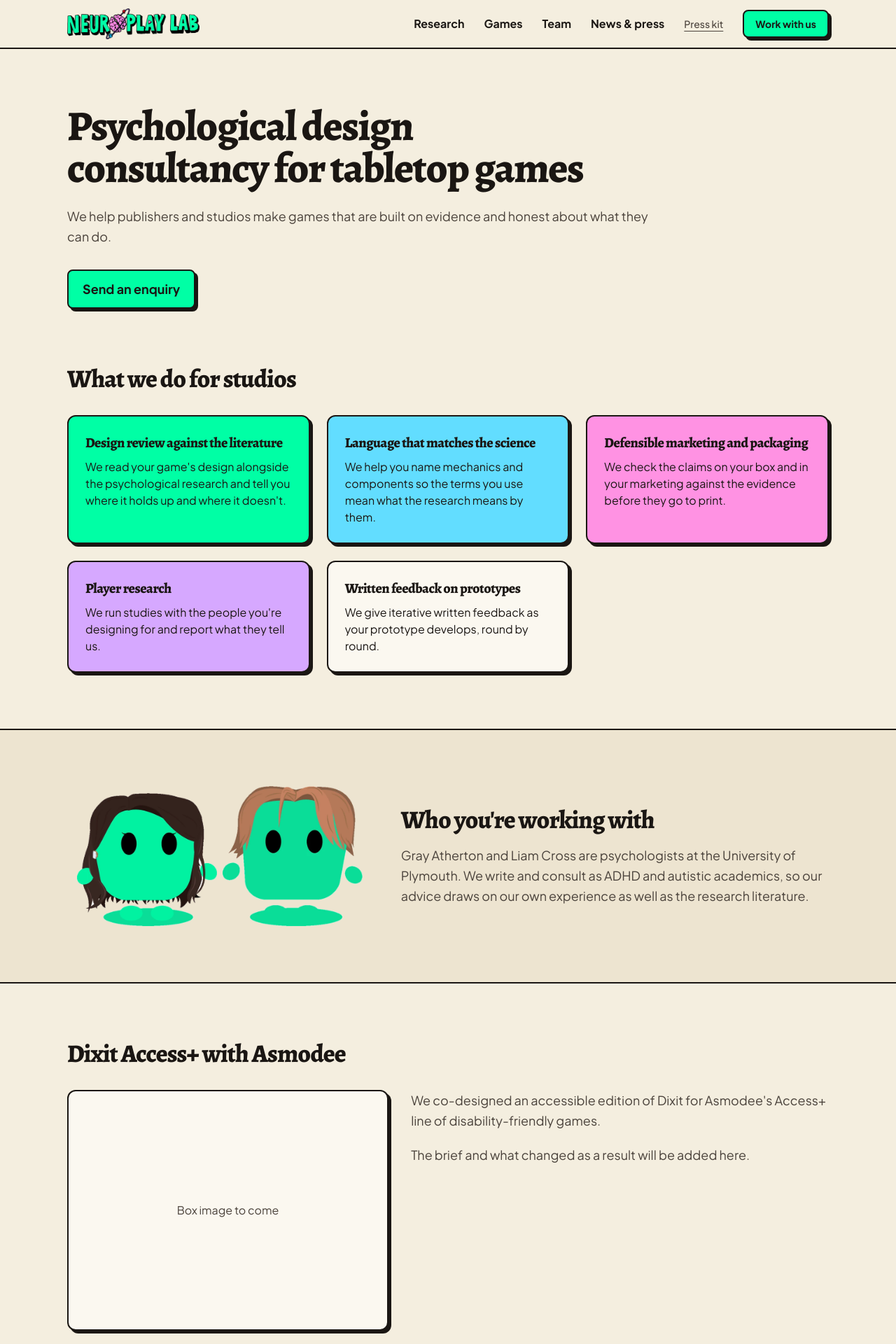
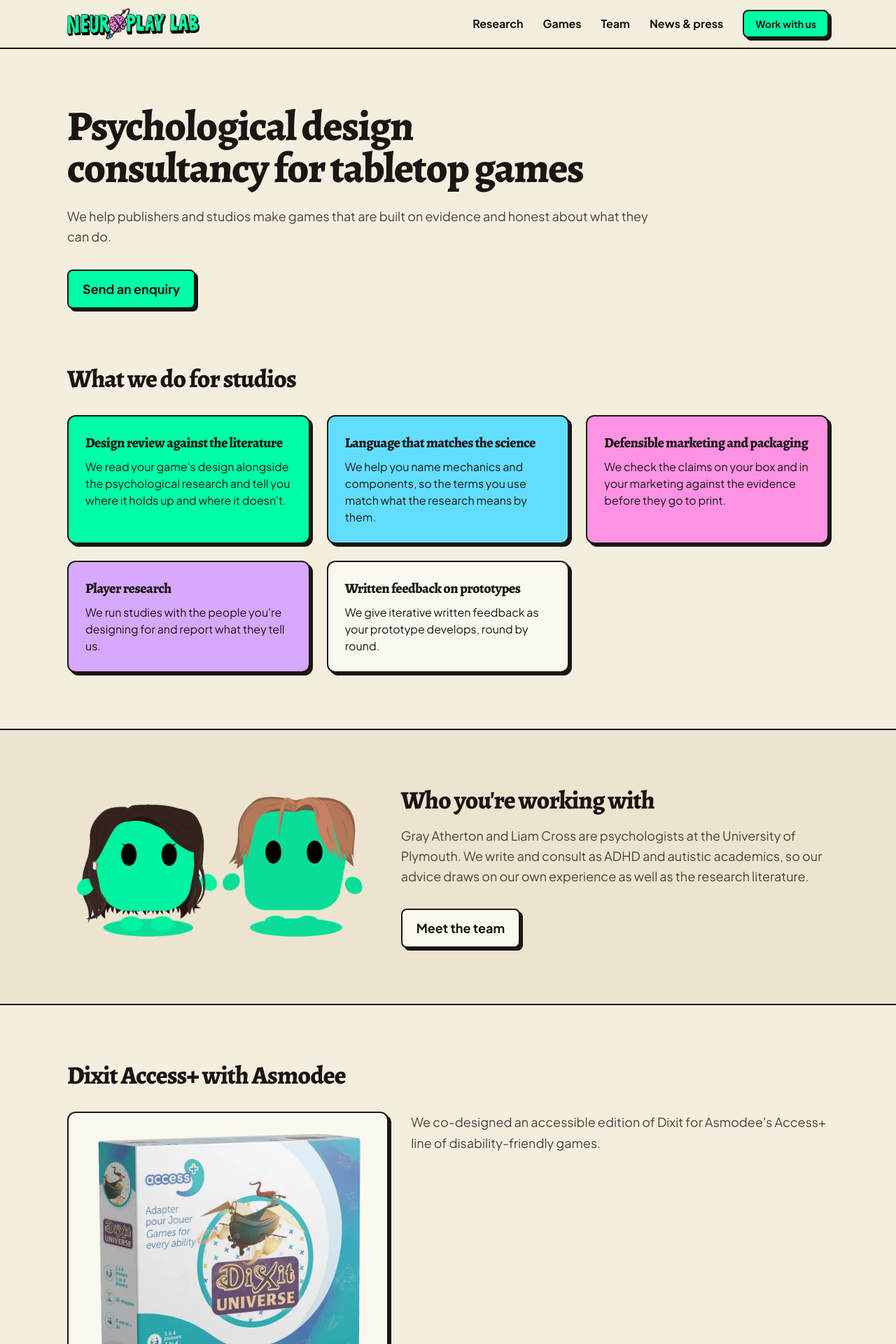
Before and after one commit to Neuroplay-Lab/Neuroplay-Lab, a Next.js app: page /work-with-us in a window 1280 px wide. Shown: the top 1920 px of the page at 70% size. Built offline with nearby package versions, Linux system fonts and the light colour scheme.

Commit message:
Updates to the Work with Us Page

```diff
--- a/app/components/SiteHeader.tsx
+++ b/app/components/SiteHeader.tsx
@@ -4,7 +4,7 @@
 import Link from "next/link";
 import { usePathname } from "next/navigation";
 import { useEffect, useState } from "react";
-import { nav, ctaLink, pressKit } from "../content/site";
+import { nav, ctaLink } from "../content/site";
 
 export default function SiteHeader() {
   const path = usePathname();
@@ -35,9 +35,6 @@
               {n.label}
             </Link>
           ))}
-          <Link href={pressKit.href} className="text-sm font-medium text-ink-soft underline underline-offset-4 hover:text-ink">
-            {pressKit.label}
-          </Link>
           <Link href={ctaLink.href} className="btn-primary btn-sm">
             {ctaLink.label}
           </Link>
@@ -57,7 +54,7 @@
       {open && (
         <nav id="mobile-menu" aria-label="Main" className="border-t-2 border-ink bg-paper lg:hidden">
           <ul className="container-page flex flex-col gap-1 py-4 text-lg">
-            {[...nav, ctaLink, pressKit].map((n) => (
+            {[...nav, ctaLink].map((n) => (
               <li key={n.href}>
                 <Link
                   href={n.href}
--- a/app/content/site.ts
+++ b/app/content/site.ts
@@ -25,7 +25,7 @@
 export const pressKit = { href: "/news/press-kit", label: "Press kit" };
 
 export const proof = [
-  { text: "20+ peer-reviewed papers on tabletop gaming for social good", tone: "bg-green" },
+  { text: "+60 peer-reviewed research papers, covering topics such as: understanding autism, building social skills and reducing prejudice through gameplay", tone: "bg-green" },
   { text: "An open dataset of more than 1,500 board gamers", tone: "bg-pink" },
   {
     text: "Covered by Newsweek, Forbes, the New York Times Magazine and Scientific American",
@@ -79,7 +79,7 @@
   },
   {
     title: "Language that matches the science",
-    text: "We help you name mechanics and components so the terms you use mean what the research means by them.",
+    text: "We help you name mechanics and components, so the terms you use match what the research means by them.",
   },
   {
     title: "Defensible marketing and packaging",
--- a/app/work-with-us/page.tsx
+++ b/app/work-with-us/page.tsx
@@ -2,6 +2,7 @@
 import type { Metadata } from "next";
 import { services, currentWork } from "../content/site";
 import EnquiryForm from "./EnquiryForm";
+import Link from "next/link";
 
 export const metadata: Metadata = {
   title: "Work with us",
@@ -59,6 +60,9 @@
               write and consult as ADHD and autistic academics, so our advice draws on our own
               experience as well as the research literature.
             </p>
+            <p className="mt-8">
+              <a href="/team" className="btn-secondary text-lg">Meet the team</a>
+            </p>
           </div>
         </div>
       </section>
@@ -68,17 +72,14 @@
         <div className="container-page">
             <h2 className="text-3xl sm:text-4xl">Dixit Access+ with Asmodee</h2>
             <div className="mt-8 grid gap-8 md:grid-cols-[1fr_1.3fr]">
-            {/* TODO: replace with the Dixit Access+ box image */}
-            <div className="card flex aspect-[4/3] items-center justify-center bg-paper p-6 text-center text-ink-soft">
-              Box image to come
-            </div>
+              <Image className="card flex items-center justify-center bg-paper p-6 text-center text-ink-soft" src={"/games/dixit-access+-box.webp"} width={1024} height={1024} alt={""} />
               <div className="space-y-5">
                 <p className="prose-body">
                   We co-designed an accessible edition of Dixit for Asmodee&apos;s Access+ line of
                   disability-friendly games.
                 </p>
                 {/* TODO: supply the brief, what changed as a result, and a client testimonial */}
-              <p className="prose-body">The brief and what changed as a result will be added here.</p>
+              <p className="prose-body hidden">The brief and what changed as a result will be added here.</p>
             </div>
           </div>
 
```
Also changed, not shown: public/games/dixit-access+-box.webp (added). Lines whose indentation alone changed are shown as unchanged.
